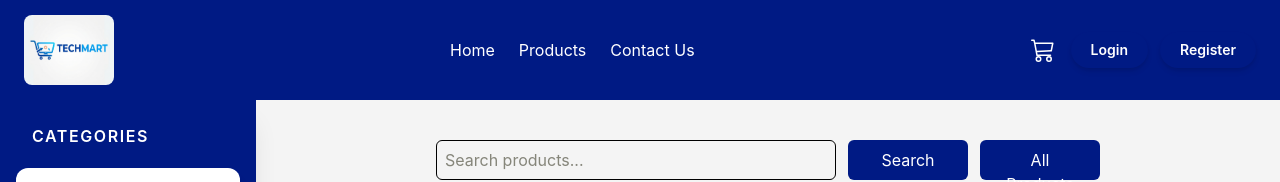
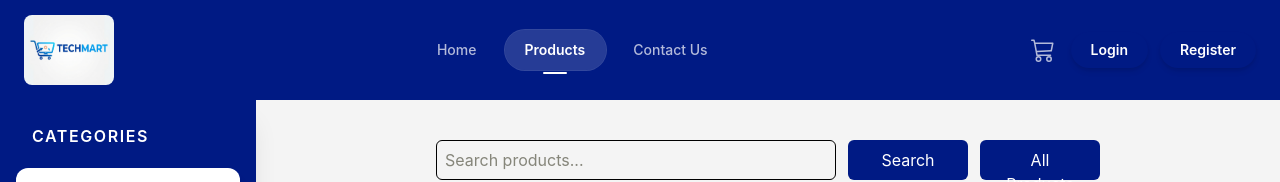
Before and after one commit to SanethTharushika/React_workShop, a React (Vite) app in the folder frontend-react/: page /products in a window 1280 px wide. Shown: the top 182 px of the page. Built offline with nearby package versions, Linux system fonts and the light colour scheme; no server answers.

Commit message:
add animated active link indicator to header and mobile nav🖋️

```diff
--- a/frontend-react/src/components/header.jsx
+++ b/frontend-react/src/components/header.jsx
@@ -1,14 +1,85 @@
-import { Link } from "react-router-dom";
+import { useState, useRef, useLayoutEffect } from "react";
+import { Link, useLocation } from "react-router-dom";
 import { BsCart3 } from "react-icons/bs";
 import UserData from "./userData.jsx";
 import { IoHomeOutline, IoCubeOutline, IoCartOutline } from "react-icons/io5";
 import { CiPhone } from "react-icons/ci";
 
+const navLinks = [
+    { to: "/", label: "Home" },
+    { to: "/products", label: "Products" },
+    { to: "/contact-us", label: "Contact Us" },
+];
+
+function isActive(to, pathname) {
+    return to === "/" ? pathname === "/" : pathname.startsWith(to);
+}
+
+/* ---------- Mobile bottom bar item ---------- */
+function MobileNavItem({ to, label, icon, pathname }) {
+    const active = isActive(to, pathname);
+
+    return (
+        <Link to={to} className="flex h-full w-16 flex-col items-center justify-center">
+            <span
+                style={active ? { animation: "navPop 450ms cubic-bezier(0.34, 1.56, 0.64, 1)" } : undefined}
+                className={`flex items-center justify-center rounded-full text-2xl transition-all duration-300
+                            ${active
+                        ? "h-12 w-12 -translate-y-3 scale-110 bg-accent text-white shadow-lg"
+                        : "h-10 w-10 text-accent"}`}
+            >
+                {icon}
+            </span>
+            <span
+                className={`text-xs transition-all duration-300
+                            ${active ? "-translate-y-2 font-semibold text-accent" : "text-accent/70"}`}
+            >
+                {label}
+            </span>
+        </Link>
+    );
+}
+
 export default function Header() {
+
+    const { pathname } = useLocation();
+
+    const itemRefs = useRef([]);
+    const [indicator, setIndicator] = useState({ left: 0, width: 0, visible: false });
+
+    // Measure the active desktop link so the pill can slide to it
+    useLayoutEffect(() => {
+
+        function measure() {
+            const index = navLinks.findIndex((l) => isActive(l.to, pathname));
+            const el = itemRefs.current[index];
+
+            if (index === -1 || !el) {
+                setIndicator((prev) => ({ ...prev, visible: false }));
+                return;
+            }
+
+            setIndicator({ left: el.offsetLeft, width: el.offsetWidth, visible: true });
+        }
+
+        measure();
+        window.addEventListener("resize", measure);
+        document.fonts?.ready.then(measure);
+
+        return () => window.removeEventListener("resize", measure);
+    }, [pathname]);
 
     return (
 
         <>
+        <style>{`
+            @keyframes navPop {
+                0%   { transform: translateY(0) scale(0.8); }
+                60%  { transform: translateY(-16px) scale(1.2); }
+                100% { transform: translateY(-12px) scale(1.1); }
+            }
+        `}</style>
+
         <header className="w-full h-[100px] bg-accent flex items-center justify-center lg:justify-between px-6">
 
             {/* Logo */}
@@ -22,30 +93,41 @@ export default function Header() {
 
 
             {/* Navigation */}
-            <div className="h-full hidden lg:flex justify-center items-center gap-6">
+            <nav className="relative hidden lg:flex items-center gap-2">
 
-                <Link
-                    to="/"
-                    className="text-white hover:text-gray-300"
+                {/* Sliding pill + underline */}
+                <span
+                    className="absolute top-1/2 h-10 -translate-y-1/2 rounded-full bg-white/15 ring-1 ring-white/20"
+                    style={{
+                        left: indicator.left,
+                        width: indicator.width,
+                        opacity: indicator.visible ? 1 : 0,
+                        transition:
+                            "left 450ms cubic-bezier(0.34, 1.56, 0.64, 1), width 450ms cubic-bezier(0.34, 1.56, 0.64, 1), opacity 200ms",
+                    }}
                 >
-                    Home
-                </Link>
+                    <span className="absolute -bottom-1 left-1/2 h-0.5 w-6 -translate-x-1/2 rounded-full bg-white" />
+                </span>
 
-                <Link
-                    to="/products"
-                    className="text-white hover:text-gray-300"
-                >
-                    Products
-                </Link>
+                {navLinks.map((link, index) => {
+                    const active = isActive(link.to, pathname);
+                    return (
+                        <Link
+                            key={link.to}
+                            to={link.to}
+                            ref={(el) => (itemRefs.current[index] = el)}
+                            className={`relative z-10 rounded-full px-5 py-2 text-sm transition-all duration-300
+                                        hover:-translate-y-0.5
+                                        ${active
+                                    ? "font-semibold text-white"
+                                    : "font-medium text-white/70 hover:text-white"}`}
+                        >
+                            {link.label}
+                        </Link>
+                    );
+                })}
 
-                <Link
-                    to="/contact-us"
-                    className="text-white hover:text-gray-300"
-                >
-                    Contact Us
-                </Link>
-
-            </div>
+            </nav>
 
 
             {/* Cart + User */}
@@ -53,9 +135,14 @@ export default function Header() {
 
                 <Link
                     to="/cart"
-                    className="flex items-center justify-center text-white hover:text-gray-300"
+                    className={`relative flex items-center justify-center transition-all duration-300 hover:scale-110
+                                ${isActive("/cart", pathname) ? "text-white" : "text-white/70 hover:text-white"}`}
                 >
                     <BsCart3 size={24} />
+                    <span
+                        className={`absolute -bottom-2 h-1 w-1 rounded-full bg-white transition-all duration-300
+                                    ${isActive("/cart", pathname) ? "scale-100 opacity-100" : "scale-0 opacity-0"}`}
+                    />
                 </Link>
 
                 <UserData />
@@ -64,28 +151,15 @@ export default function Header() {
 
         </header>
 
+        {/* Mobile bottom bar */}
         <div className="fixed bottom-0 left-0 w-full h-[80px] bg-white shadow-2xl flex lg:hidden justify-evenly items-center z-50 ">
-            <Link to="/" className="h-full flex flex-col justify-center items-center text-accent text-3xl">
-                <IoHomeOutline/>
-                <span className="text-xs text-accent">Home</span>
-            </Link>
 
-            <Link to="/products" className="h-full flex flex-col justify-center items-center text-accent text-3xl">
-                <IoCubeOutline/>
-                <span className="text-xs text-accent">Products</span>
-            </Link>
+            <MobileNavItem to="/" label="Home" icon={<IoHomeOutline />} pathname={pathname} />
+            <MobileNavItem to="/products" label="Products" icon={<IoCubeOutline />} pathname={pathname} />
+            <MobileNavItem to="/cart" label="Cart" icon={<IoCartOutline />} pathname={pathname} />
+            <MobileNavItem to="/contact-us" label="Contact Us" icon={<CiPhone />} pathname={pathname} />
 
-            <Link to="/cart" className="h-full flex flex-col justify-center items-center text-accent text-3xl">
-                <IoCartOutline/>
-                <span className="text-xs text-accent">Cart</span>
-            </Link>
-
-            <Link to="/contact-us" className="h-full flex flex-col justify-center items-center text-accent text-3xl">
-                <CiPhone/>
-                <span className="text-xs text-accent">Contact Us</span>
-            </Link>
-
-            <UserData/>
+            <UserData />
 
         </div>
 
```
